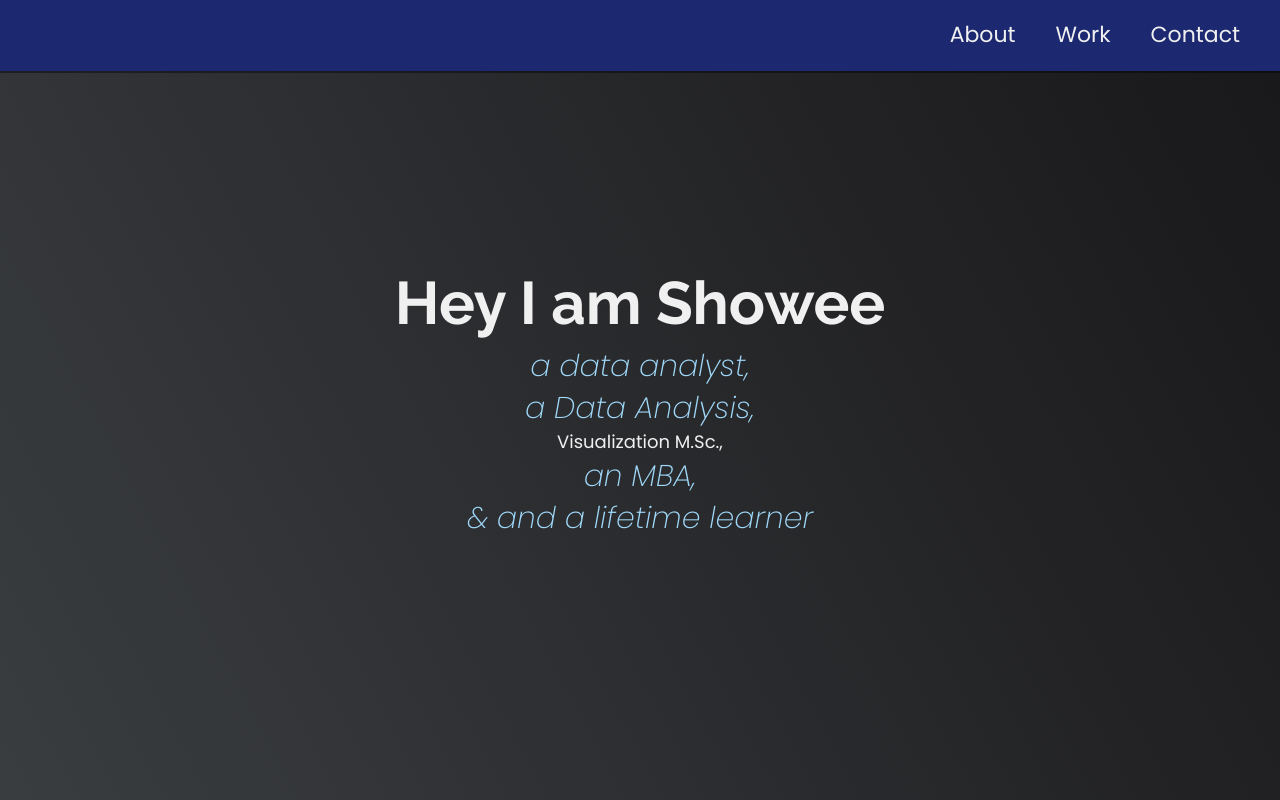
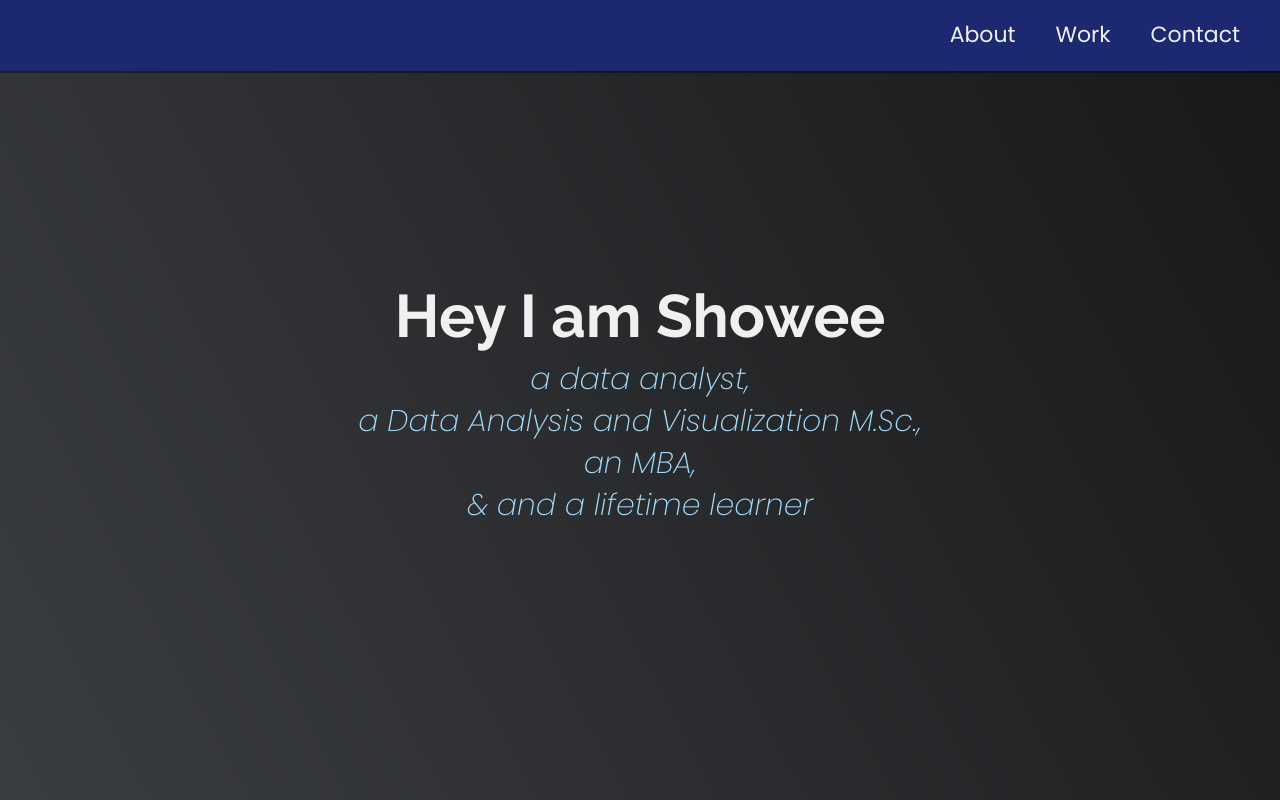
Before and after one commit to ShokoLocoMocco/fccPortfolio, a plain HTML site: page index.html in a window 1280 px wide. Shown: the top 800 px of the page. Drawn offline with Linux system fonts and the light colour scheme.

Commit message:
header updated

```diff
--- a/index.html
+++ b/index.html
@@ -41,8 +41,7 @@
 <section id="welcome-section" class="welcome-section">
   <h1>Hey I am Showee</h1>
   <p>a data analyst,</p>
-  <p>a Data Analysis,</p>
-Visualization M.Sc.,</p>
+  <p>a Data Analysis and Visualization M.Sc.,</p>
   <p>an MBA,</p>
   <p> & and a lifetime learner</p>
 </section>
```
